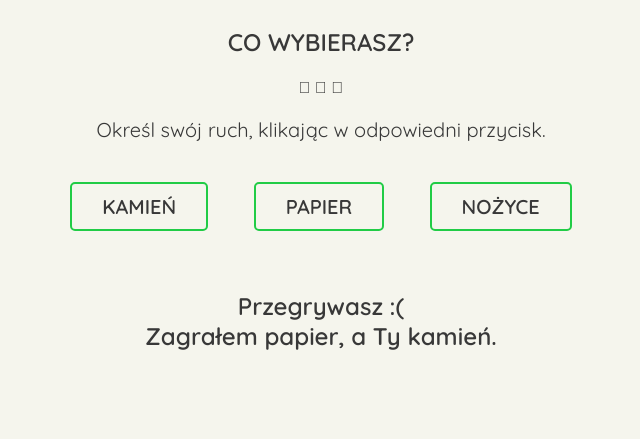
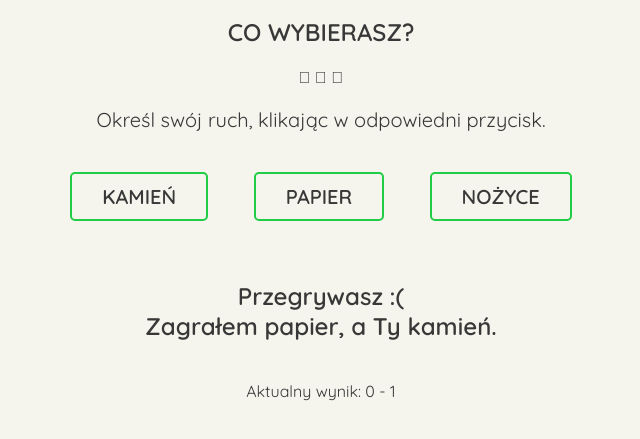
Before and after one commit to martaqh/javascript-prework, a website: page index.html in a window 1280 px wide. Both pictures are taken after a click on the button "KAMIEŃ". Shown: the part 263-702 px from the top of the page, without its empty margins (319-959 px from the left). Drawn offline with nearby package versions, Linux system fonts and the light colour scheme.

Commit message:
Add results counter

```diff
--- a/index.html
+++ b/index.html
@@ -28,7 +28,10 @@
 			<button id="button-paper">Papier</button>
 			<button id="button-scissors">Nożyce</button>
 		</div>
+
 		<div id="messages"></div>
+		<div id="results"></div>
+		</div>
 	</div>
 	<script src="js/functions.js"></script>
 	<script src="js/script.js"></script>
--- a/js/functions.js
+++ b/js/functions.js
@@ -7,3 +7,13 @@ function printMessage(msg){
 function clearMessages(){
 	document.getElementById('messages').innerHTML = '';
 }
+
+function printResult(res){
+	var div = document.createElement('div');
+	div.innerHTML = res;
+	document.getElementById('results').appendChild(div);
+}
+
+function clearResult(){
+	document.getElementById('results').innerHTML = '';
+}
--- a/js/script.js
+++ b/js/script.js
@@ -1,8 +1,11 @@
 let argButtonName, buttonTest, buttonRock, buttonPaper, buttonScissors;
 
+let playerWon = 0;
+let computerWon = 0;
 
 function buttonClicked(argButtonName) {
   clearMessages();
+  clearResult();
   console.log(argButtonName + ' został kliknięty');
 
   function getMoveName(argMoveId) {
@@ -19,7 +22,6 @@ function buttonClicked(argButtonName) {
     }
   }
 
-
   function displayResult(argPlayerMove, argComputerMove) {
     console.log('wywołano funkcję displayResults z argumentami: ' + argPlayerMove + ', ' + argComputerMove);
 
@@ -28,16 +30,21 @@ function buttonClicked(argButtonName) {
     || (argPlayerMove == 'nożyce' && argComputerMove == 'papier'))
     {
       printMessage('Wygrywasz!');
+      playerWon++;
+
     }
     else if (argPlayerMove == argComputerMove) {
       printMessage('Remis.');
     }
     else {
       printMessage('Przegrywasz :(');
+      computerWon++;
+
     }
     printMessage('Zagrałem ' + argComputerMove + ', a Ty ' + argPlayerMove + '.');
+    printResult('Aktualny wynik: ' + playerWon + ' - ' + computerWon);
+
   }
-
 
   playerMove = argButtonName;
 
```
